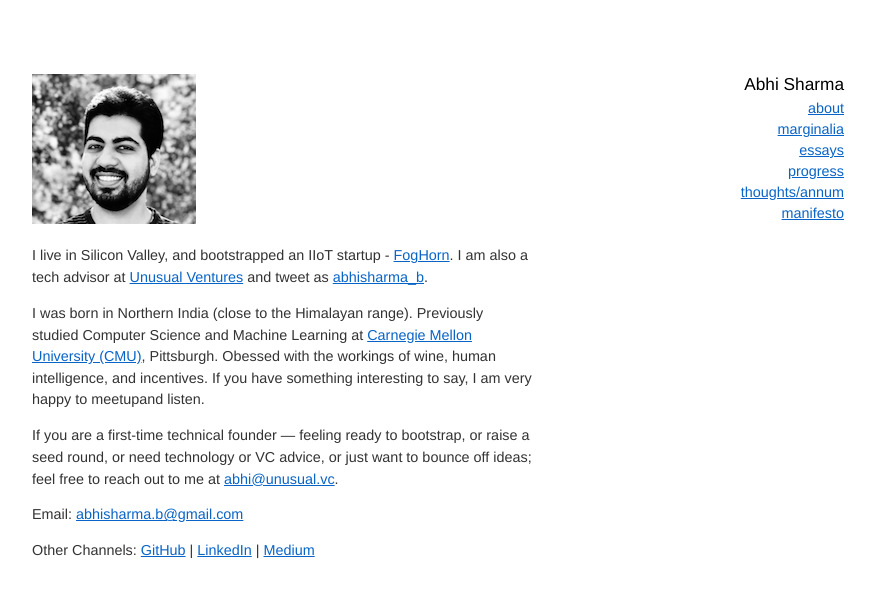
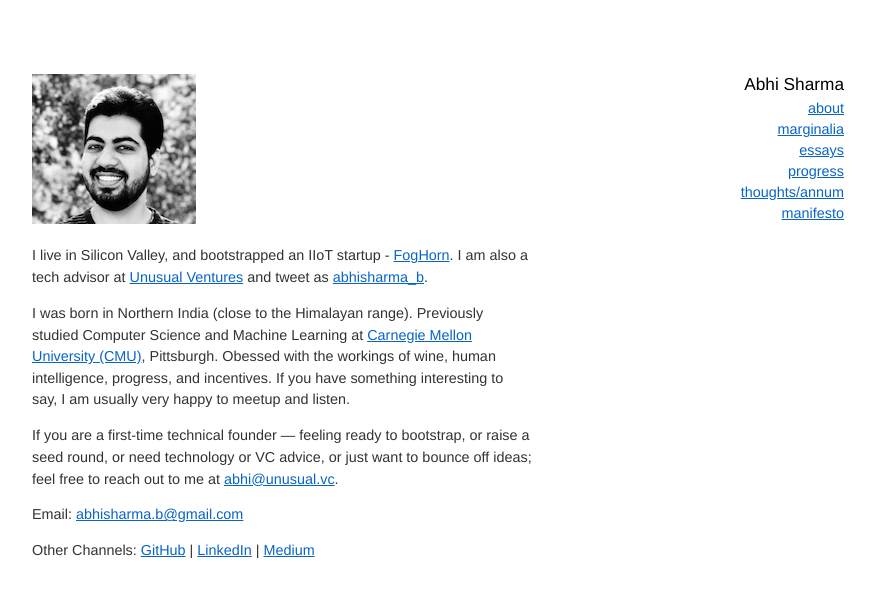
Before and after one commit to abhisharmab/abhisharmab.github.io, a Jekyll site: the page built from about/index.md, in a window 1280 px wide. Shown: the top 597 px of the page, without its empty margins (192-1067 px from the left). Built offline with Jekyll 4.4.1, drawn with Linux system fonts in a browser that asks for light colours.

Commit message:
fixing typo

```diff
--- a/about/index.md
+++ b/about/index.md
@@ -7,7 +7,8 @@ title: About
 
 I live in Silicon Valley, and bootstrapped an IIoT startup - [FogHorn](https://www.foghorn.io/). I am also a tech advisor at [Unusual Ventures](https://unusual.vc/abhi-sharma) and tweet as [abhisharma_b](https://twitter.com/abhisharma_b).
 
-I was born in Northern India (close to the Himalayan range). Previously studied Computer Science and Machine Learning at [Carnegie Mellon University (CMU)](https://www.cmu.edu/), Pittsburgh. Obessed with the workings of wine, human intelligence, and incentives. If you have something interesting to say, I am very happy to meetupand listen.
+I was born in Northern India (close to the Himalayan range). Previously studied Computer Science and Machine Learning at [Carnegie Mellon University (CMU)](https://www.cmu.edu/), Pittsburgh. Obessed with the workings of wine, human intelligence, progress, and incentives.
+If you have something interesting to say, I am usually very happy to meetup and listen.
 
 If you are a first-time technical founder — feeling ready to bootstrap, or raise a seed round, or need technology or VC advice, or just want to bounce off ideas; feel free to reach out to me at [abhi@unusual.vc](mailto:abhi@unusual.vc).
 
```
